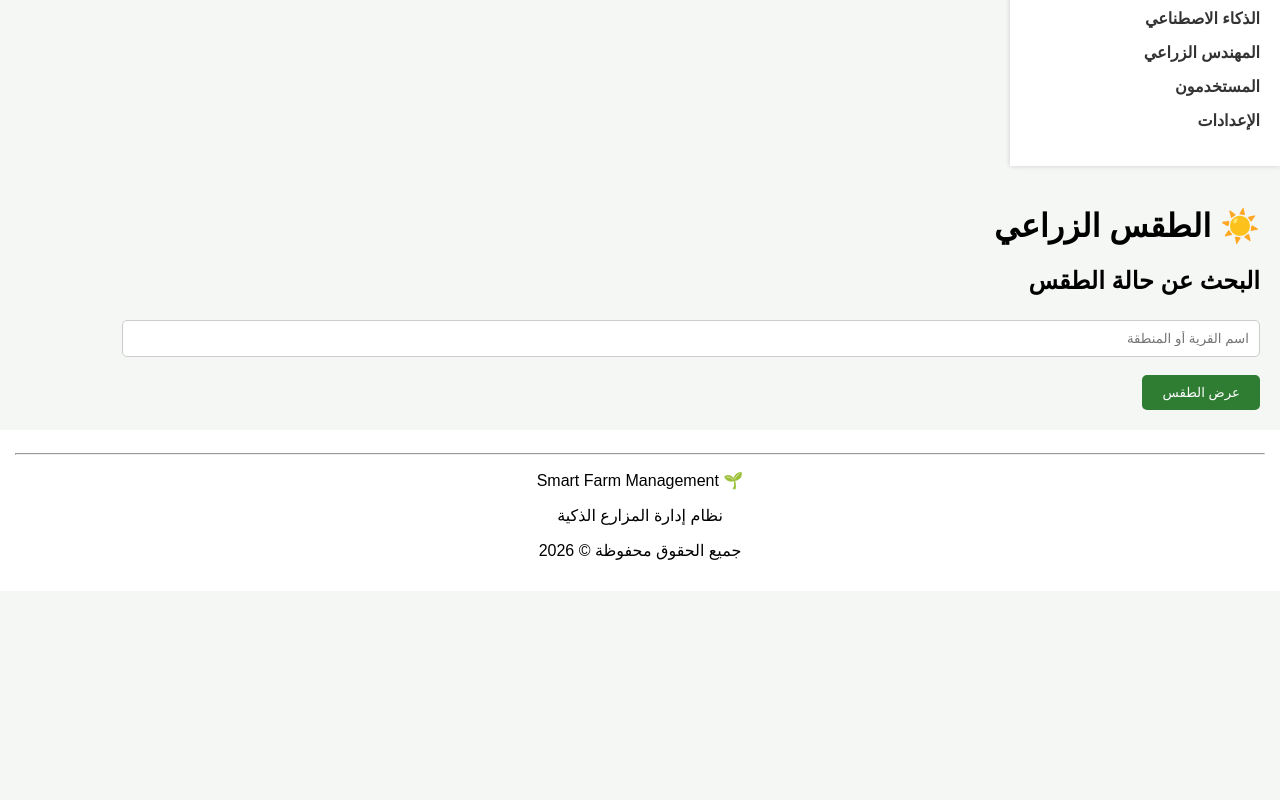
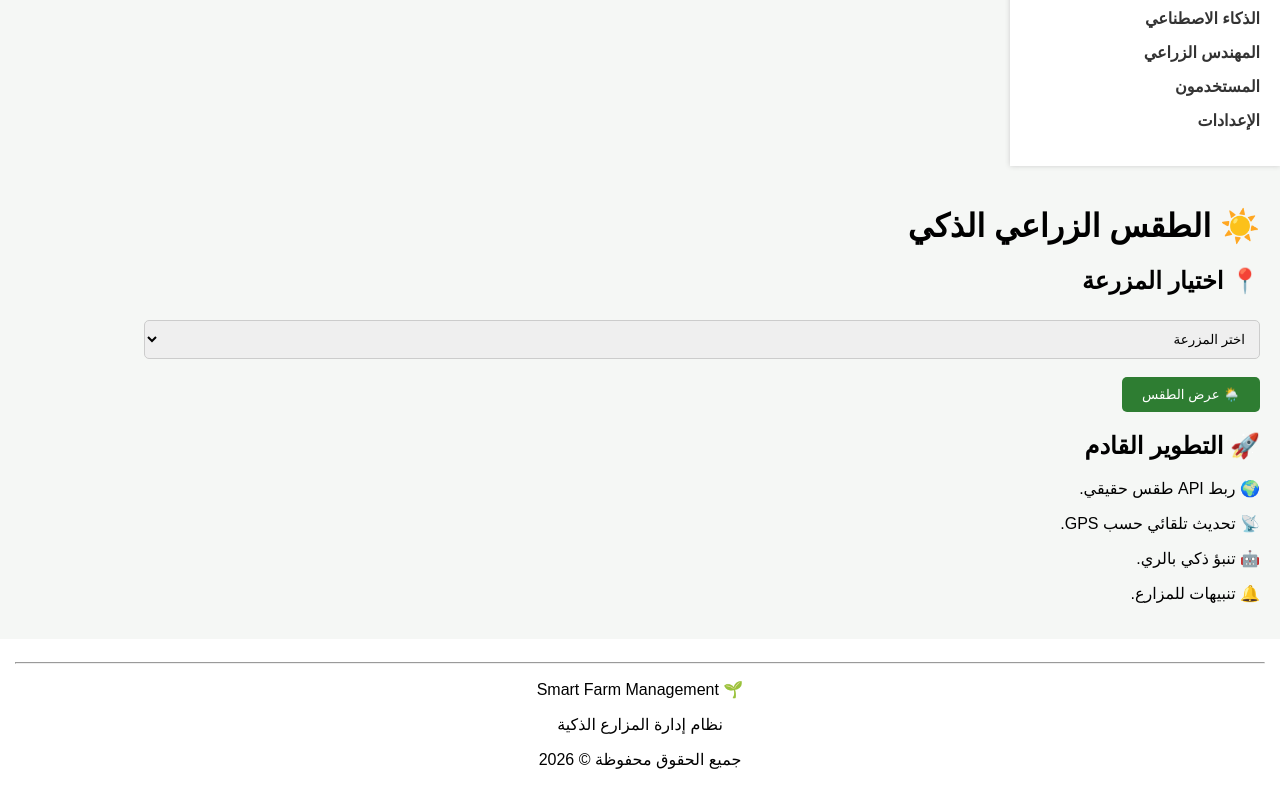
Before and after one commit to hasan776643tt-ops/LAVENDER, a React (Vite) app: page /weather in a window 1280 px wide. Shown: the part 649-1449 px from the top of the page. Before the commit the page ends 1240 px from the top, so only its background shows below. Built offline with nearby package versions, Linux system fonts and the light colour scheme.

Commit message:
Update Weather.jsx

```diff
--- a/src/pages/Weather.jsx
+++ b/src/pages/Weather.jsx
@@ -1,92 +1,308 @@
-import { useState } from "react";
+import {
+  useContext,
+  useMemo,
+  useState,
+} from "react";
+
+import {
+  FarmContext,
+} from "../context/FarmContext";
 
 import Card from "../components/Card";
 import Button from "../components/Button";
 
+
 export default function Weather() {
 
-  const [location, setLocation] = useState("");
-  const [weather, setWeather] = useState(null);
 
-  const checkWeather = () => {
+  const {
 
-    if (!location) return;
+    farms = [],
+    locations = [],
 
-    const newWeather = {
+  } = useContext(FarmContext);
 
-      location,
 
-      temperature: "28°C",
 
-      humidity: "55%",
+  const [selectedFarm,setSelectedFarm] =
+    useState("");
 
-      wind: "12 كم/ساعة",
+  const [weather,setWeather] =
+    useState(null);
 
-      rain: "0%",
+  const [loading,setLoading] =
+    useState(false);
 
-      condition: "مشمس",
 
-      uv: "مرتفع",
 
-      recommendation:
-        "ينصح بالري في ساعات المساء",
 
-      alert:
-        "لا توجد تحذيرات حالياً",
 
-    };
+  // البحث عن موقع المزرعة
 
-    setWeather(newWeather);
+  const farmLocation = useMemo(()=>{
+
+
+    return locations.find(
+
+      item =>
+        item.farm === selectedFarm
+
+    );
+
+
+  },[
+    locations,
+    selectedFarm
+  ]);
+
+
+
+
+
+
+
+  // محاكاة الطقس الذكي مؤقتاً
+  // جاهز للربط مع API
+
+  const getWeather = ()=>{
+
+
+    if(!selectedFarm)
+      return;
+
+
+    setLoading(true);
+
+
+
+    setTimeout(()=>{
+
+
+      const temperature =
+        28;
+
+
+      const humidity =
+        55;
+
+
+
+      let recommendation =
+        "✅ الظروف مناسبة للزراعة";
+
+
+
+      if(
+        temperature > 35
+      ){
+
+        recommendation =
+        "⚠️ حرارة مرتفعة، يفضل زيادة مراقبة الري";
+
+      }
+
+
+
+      if(
+        humidity < 30
+      ){
+
+        recommendation =
+        "💧 رطوبة منخفضة، راقب جفاف التربة";
+
+      }
+
+
+
+
+
+      setWeather({
+
+        temperature,
+
+        humidity,
+
+        wind:
+        "12 كم/ساعة",
+
+        rain:
+        "10%",
+
+        condition:
+        "مشمس",
+
+        recommendation,
+
+        location:
+        farmLocation
+
+      });
+
+
+
+      setLoading(false);
+
+
+
+    },800);
+
 
   };
 
+
+
+
+
+
+
+
   return (
+
     <div>
 
-      <h1>☀️ الطقس الزراعي</h1>
 
-      <Card title="البحث عن حالة الطقس">
+      <h1>
+        ☀️ الطقس الزراعي الذكي
+      </h1>
 
-        <input
-          type="text"
-          placeholder="اسم القرية أو المنطقة"
-          value={location}
-          onChange={(e) =>
-            setLocation(e.target.value)
+
+
+
+
+      <Card title="📍 اختيار المزرعة">
+
+
+        <select
+
+          value={selectedFarm}
+
+          onChange={(e)=>
+            setSelectedFarm(
+              e.target.value
+            )
           }
-        />
 
-        <br /><br />
+        >
 
-        <Button onClick={checkWeather}>
-          عرض الطقس
+          <option value="">
+
+            اختر المزرعة
+
+          </option>
+
+
+
+          {
+            farms.map(
+              farm=>(
+
+                <option
+
+                  key={farm.id}
+
+                  value={farm.name}
+
+                >
+
+                  {farm.name}
+
+                </option>
+
+              )
+            )
+          }
+
+
+        </select>
+
+
+
+        <br/><br/>
+
+
+
+
+        <Button
+          onClick={getWeather}
+        >
+
+          {
+            loading
+            ?
+            "⏳ جاري التحليل..."
+            :
+            "🌦️ عرض الطقس"
+          }
+
+
         </Button>
+
+
 
       </Card>
 
-      {weather && (
 
-        <Card
-          title={`📍 ${weather.location}`}
-        >
+
+
+
+
+
+
+      {
+        weather &&
+
+
+        <Card title="🌤️ حالة الطقس">
+
+
+          {
+            weather.location &&
+
+            <>
+
+            <p>
+              📍 الموقع:
+              {" "}
+              {weather.location.lat}
+              ,
+              {weather.location.lng}
+            </p>
+
+
+            <p>
+              🎯 دقة GPS:
+              {" "}
+              {weather.location.accuracy}
+              متر
+            </p>
+
+
+            </>
+
+          }
+
+
 
           <p>
-            🌡️ درجة الحرارة:
+            🌡️ الحرارة:
             {" "}
-            {weather.temperature}
+            {weather.temperature}°C
           </p>
+
 
           <p>
             💧 الرطوبة:
             {" "}
-            {weather.humidity}
+            {weather.humidity}%
           </p>
 
+
           <p>
-            💨 سرعة الرياح:
+            🌬️ الرياح:
             {" "}
             {weather.wind}
           </p>
+
 
           <p>
             🌧️ احتمال المطر:
@@ -94,34 +310,63 @@ export default function Weather() {
             {weather.rain}
           </p>
 
+
           <p>
-            ☀️ الحالة الجوية:
+            ☀️ الحالة:
             {" "}
             {weather.condition}
           </p>
 
-          <p>
-            🔆 مؤشر الأشعة:
-            {" "}
-            {weather.uv}
-          </p>
+
+          <h3>
+            🌱 التوصية الزراعية
+          </h3>
+
 
           <p>
-            🌱 التوصية الزراعية:
-            {" "}
             {weather.recommendation}
           </p>
 
-          <p>
-            🔔 التنبيه:
-            {" "}
-            {weather.alert}
-          </p>
+
 
         </Card>
 
-      )}
+
+      }
+
+
+
+
+
+      <Card title="🚀 التطوير القادم">
+
+
+        <p>
+          🌍 ربط API طقس حقيقي.
+        </p>
+
+
+        <p>
+          📡 تحديث تلقائي حسب GPS.
+        </p>
+
+
+        <p>
+          🤖 تنبؤ ذكي بالري.
+        </p>
+
+
+        <p>
+          🔔 تنبيهات للمزارع.
+        </p>
+
+
+      </Card>
+
+
 
     </div>
+
   );
+
 }
```
